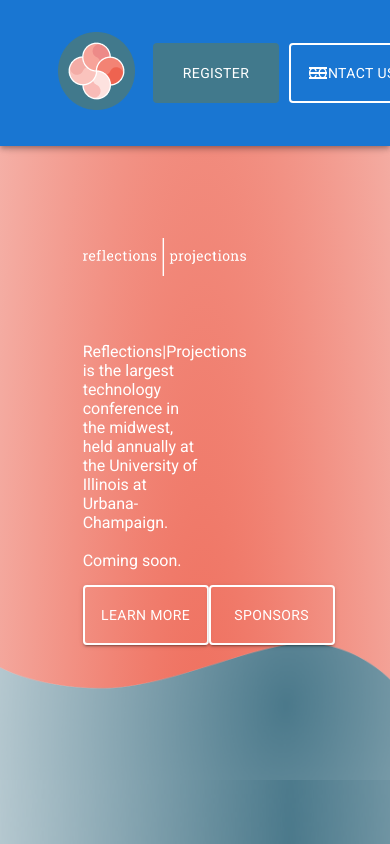
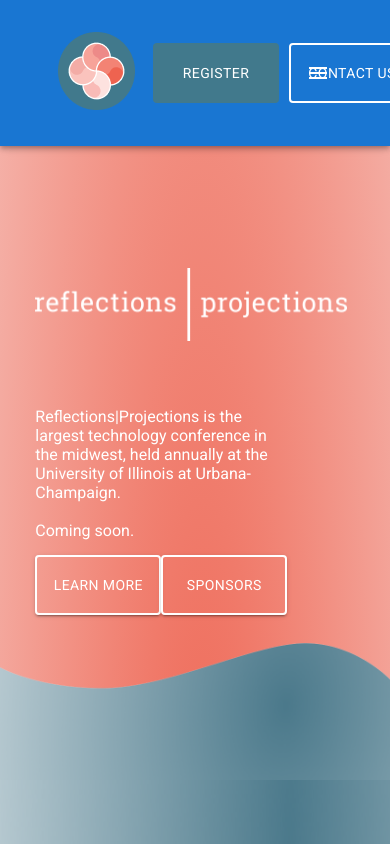
Before and after one commit to ReflectionsProjections/rp2022, a Next.js app: page / in a window 390 px wide. Shown: the top 844 px of the page. Built offline with nearby package versions, Linux system fonts and the light colour scheme.

Commit message:
Added breakpoint at 600view port width to render text in wider paragraph box to enhance readability

```diff
--- a/components/about.module.scss
+++ b/components/about.module.scss
@@ -20,12 +20,21 @@
 .logo {
   width: 42vw;
   margin-bottom: 50px;
+
+  @media (max-width: 600px) {
+    width: 90%;
+  }
 }
 
 .mainText {
   color: white;
   width: 30vw;
   margin-bottom: 4vw;
+
+  @media (max-width: 600px) {
+    width: 60vw;
+  }
+
 }
 
 .navButton {
```
